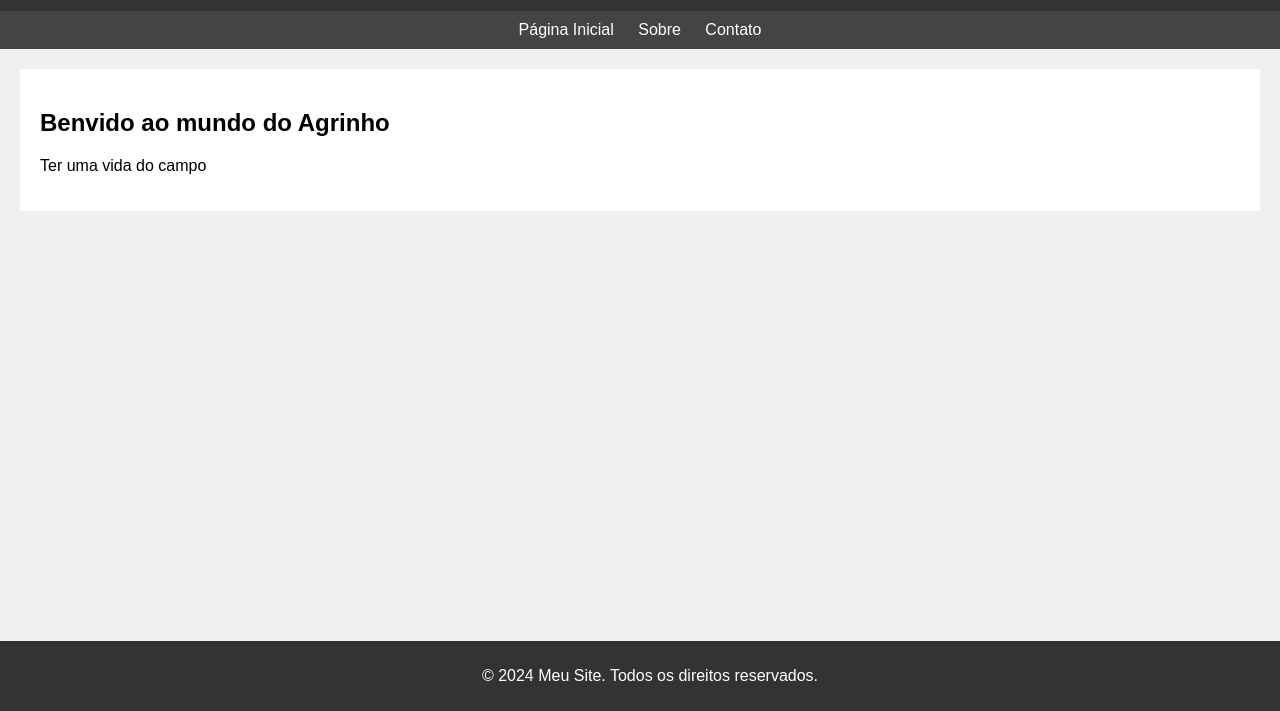
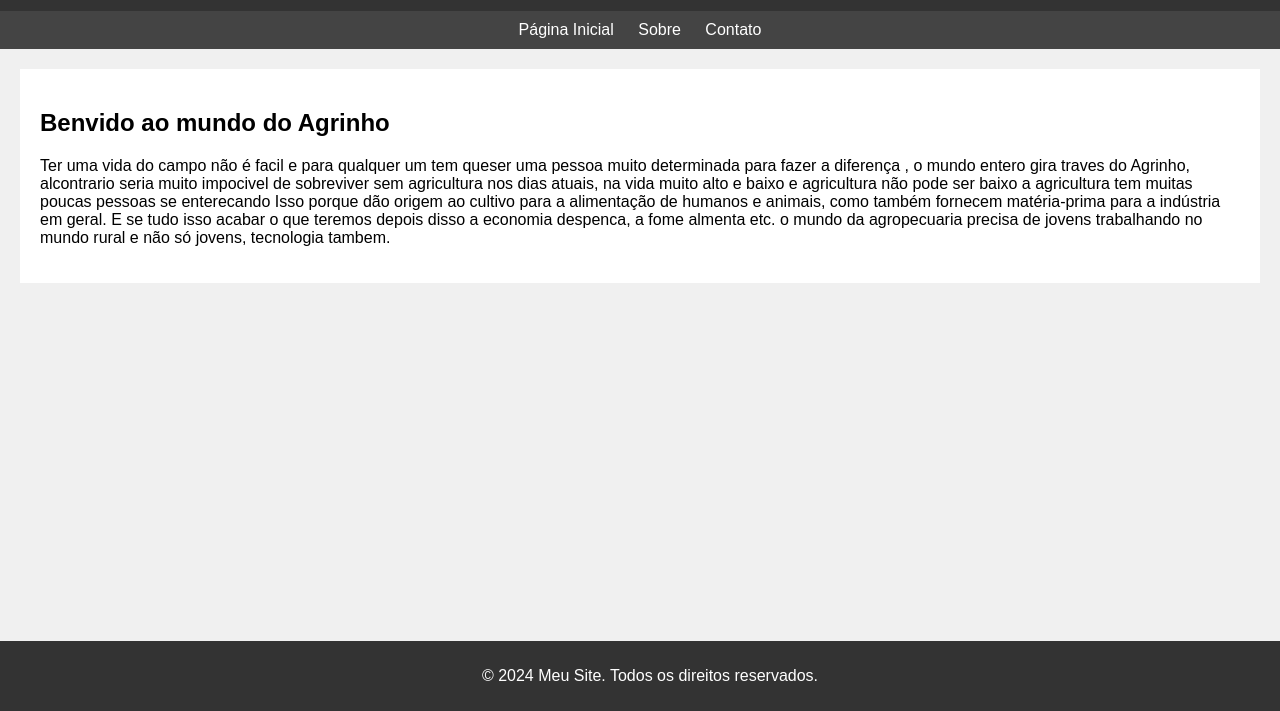
Before and after one commit to Magestade/agrinho, a plain HTML site: page index.html in a window 1280 px wide. Shown: the part 89-800 px from the top of the page. Drawn offline with Linux system fonts and the light colour scheme.

Commit message:
Add files via upload

```diff
--- a/index.html
+++ b/index.html
@@ -17,8 +17,15 @@
     </nav>
     <section>
         <h2>Benvido ao mundo do Agrinho</h2>
-        <p>Ter uma vida do campo</p>
+        <p>Ter uma vida do campo não é facil e para qualquer um tem queser uma pessoa muito determinada para fazer a diferença
+            , o mundo entero gira traves do Agrinho, alcontrario seria muito impocivel de sobreviver sem agricultura nos dias
+            atuais, na vida muito alto e baixo e agricultura não pode ser baixo a agricultura tem muitas poucas pessoas se
+            enterecando Isso porque dão origem ao cultivo para a alimentação de humanos e animais, como também fornecem matéria-prima
+             para a indústria em geral. E se tudo isso acabar o que teremos depois disso a economia despenca, a fome almenta etc.
+             o mundo da agropecuaria precisa de jovens trabalhando no mundo rural e não só jovens, tecnologia tambem.
+        </section></p>
     </section>
+    <img src="" alt="">
     <footer>
         <p>&copy; 2024 Meu Site. Todos os direitos reservados.</p>
     </footer>
```
Also changed, not shown: 1 other file.
